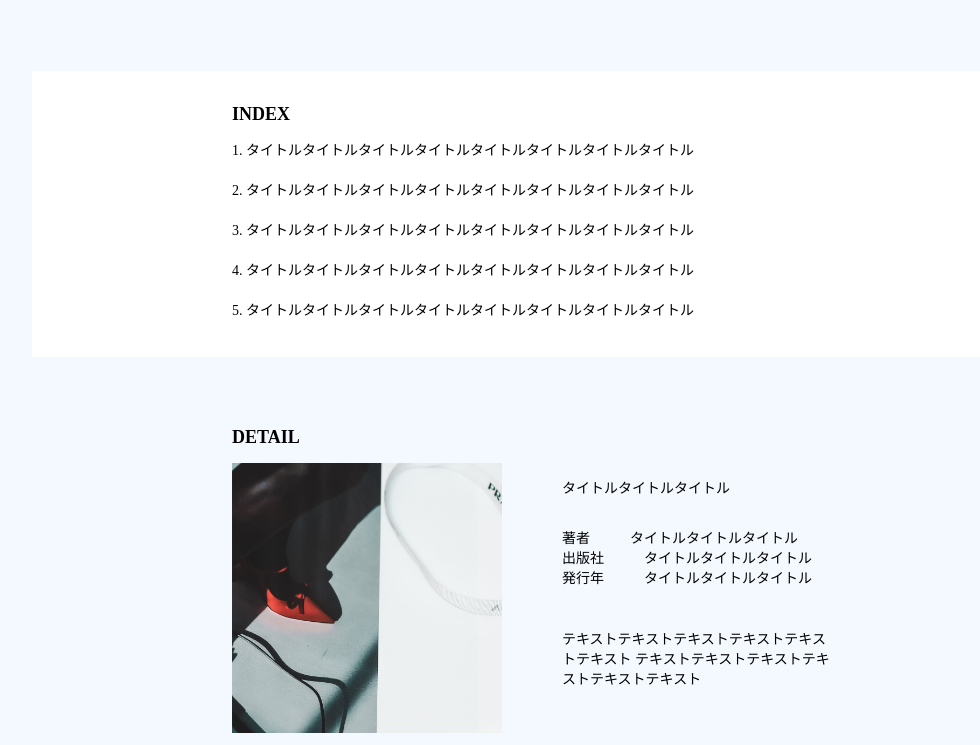
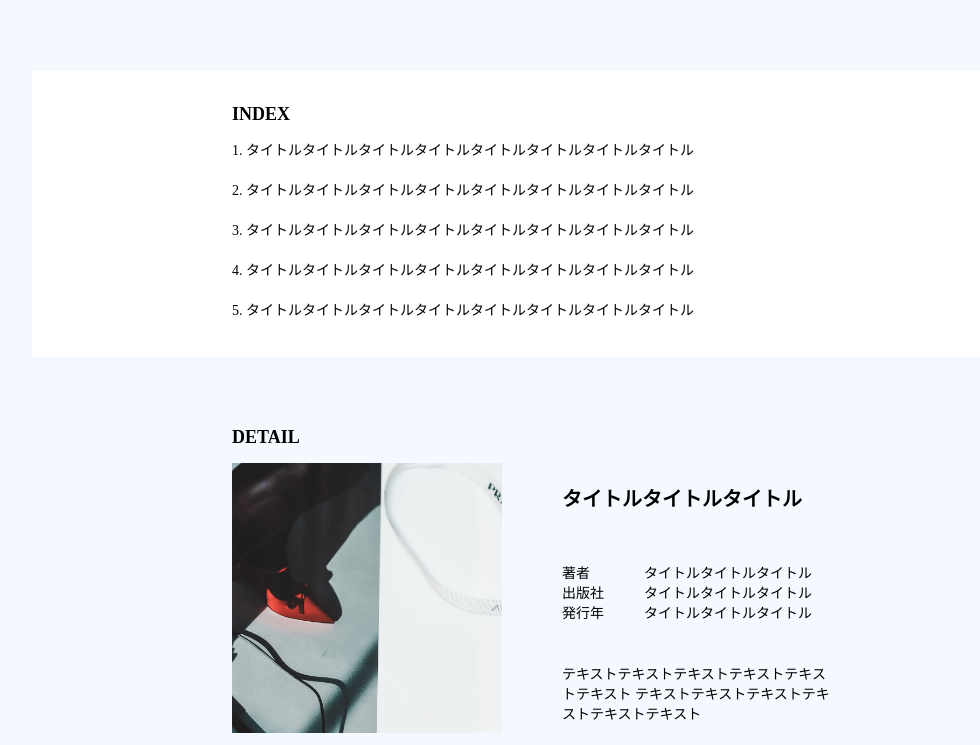
Before and after one commit to Bc0Ih/demo-site-v2, a plain HTML site: page index.html in a window 1280 px wide. Shown: the part 489-1234 px from the top of the page, without its empty margins (108-1088 px from the left). Drawn offline with Linux system fonts and the light colour scheme.

Commit message:
windows update

```diff
--- a/style.css
+++ b/style.css
@@ -79,10 +79,15 @@ header {
 }
 
 /*.content dt{
-    width: 25%;
 }
-
-.content dd{
+*/
+/* .content dd{
     width: 75%;
 }
-    */
+*/
+
+.title{
+  display: inline-block;
+  font-weight: bold;
+  font-size: 20px;
+}
```
Also changed, not shown: index.html (+1 -1 lines).
